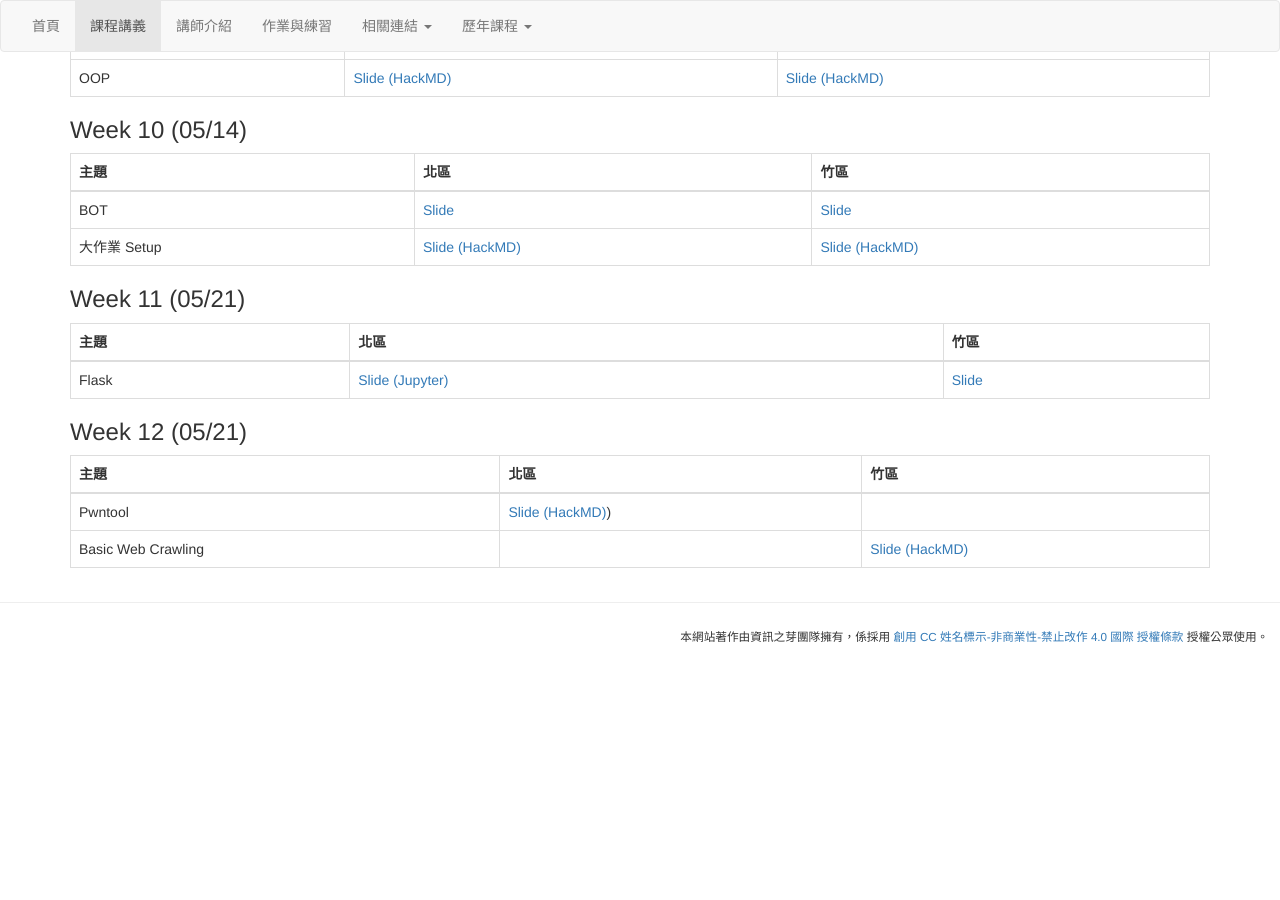
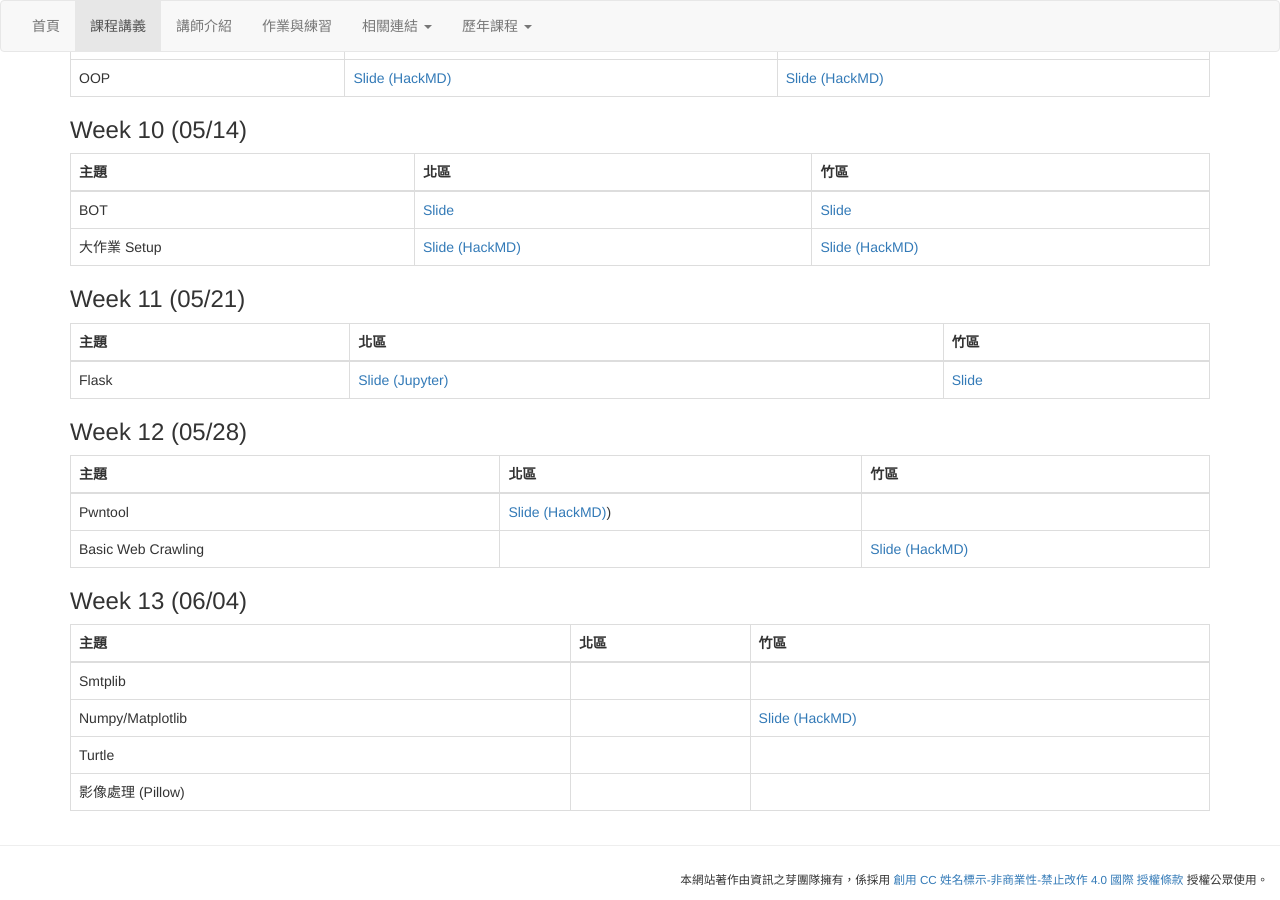
Before and after one commit to tw-csie-sprout/py2023, a Jekyll site: the page built from slides.md, in a window 1280 px wide and 900 px high, scrolled down 1657 px. Built offline with Jekyll 4.4.1, drawn with Linux system fonts in a browser that asks for light colours; before the commit the page ends 2314 px from its top, so only the background shows below that.

Commit message:
Update Week13 slide

```diff
--- a/slides.md
+++ b/slides.md
@@ -93,10 +93,20 @@ title: "課程講義"
 | --- | --- | --- |
 | Flask | [Slide (Jupyter)](https://namwoam.github.io/sprout-material/py2023-taipei-flask/slide.slides.html#/) | [Slide](https://drive.google.com/file/d/13EgMg3h1SfO73gphj2NQLyghgarB2ERi/view?usp=share_link) |
 
-### Week 12 (05/21)
+### Week 12 (05/28)
 
 {: .table .table-bordered}
 | 主題 | 北區 | 竹區 |
 | --- | --- | --- |
 | Pwntool | [Slide (HackMD)](https://hackmd.io/@YuKai0928/rkKzhw4b2)) | |
-| Basic Web Crawling | | [Slide (HackMD)](https://hackmd.io/@Z_ZMXd6ISlObZMLPsr_6WA/Hy4yoWl8h#/)
+| Basic Web Crawling | | [Slide (HackMD)](https://hackmd.io/@Z_ZMXd6ISlObZMLPsr_6WA/Hy4yoWl8h#/) |
+
+### Week 13 (06/04)
+
+{: .table .table-bordered}
+| 主題 | 北區 | 竹區 |
+| --- | --- | --- |
+| Smtplib | | |
+| Numpy/Matplotlib | | [Slide (HackMD)](https://hackmd.io/@Ren-Hao-Deng/python-np-plt) |
+| Turtle | | |
+| 影像處理 (Pillow) | | |
```
